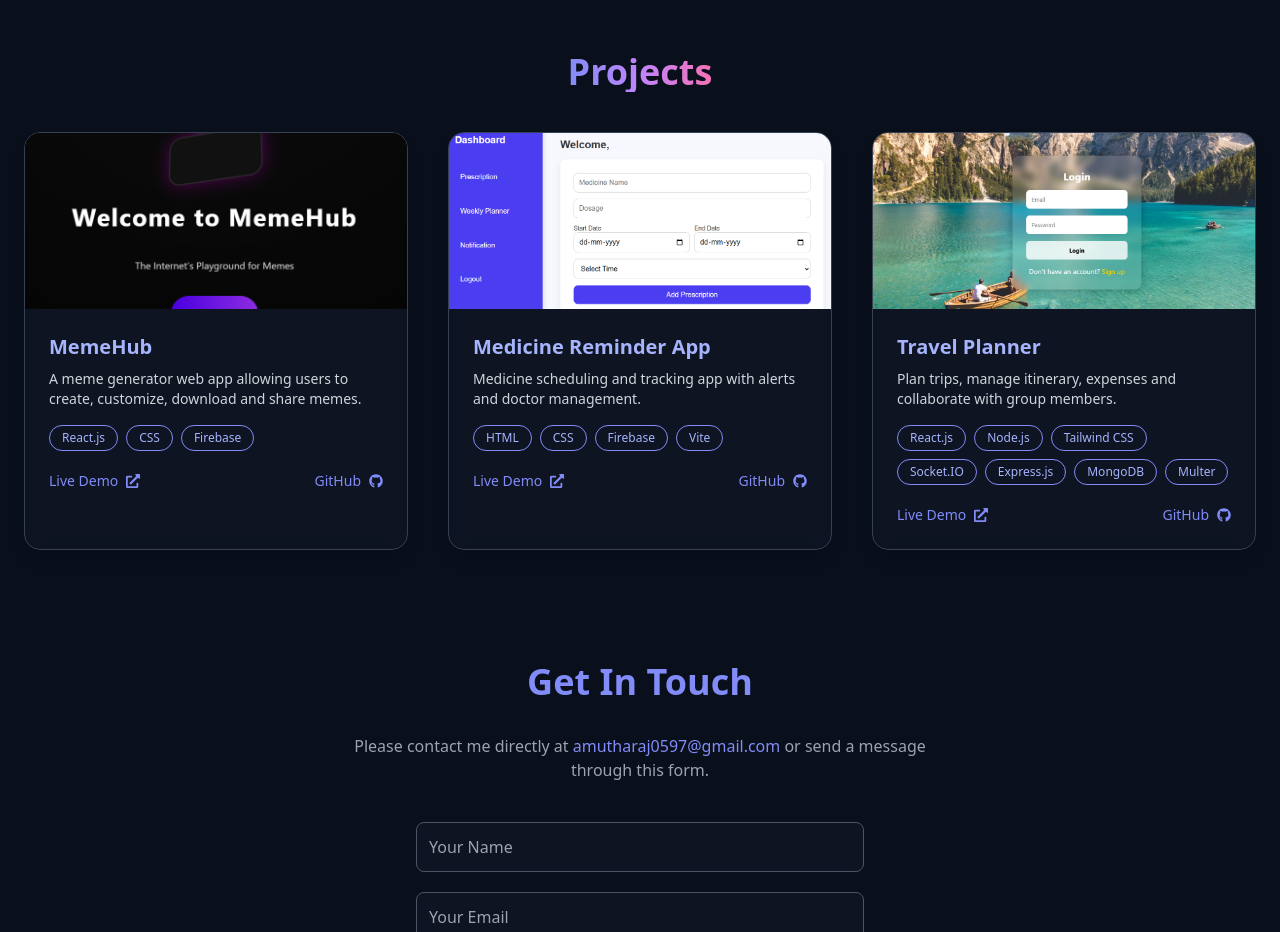
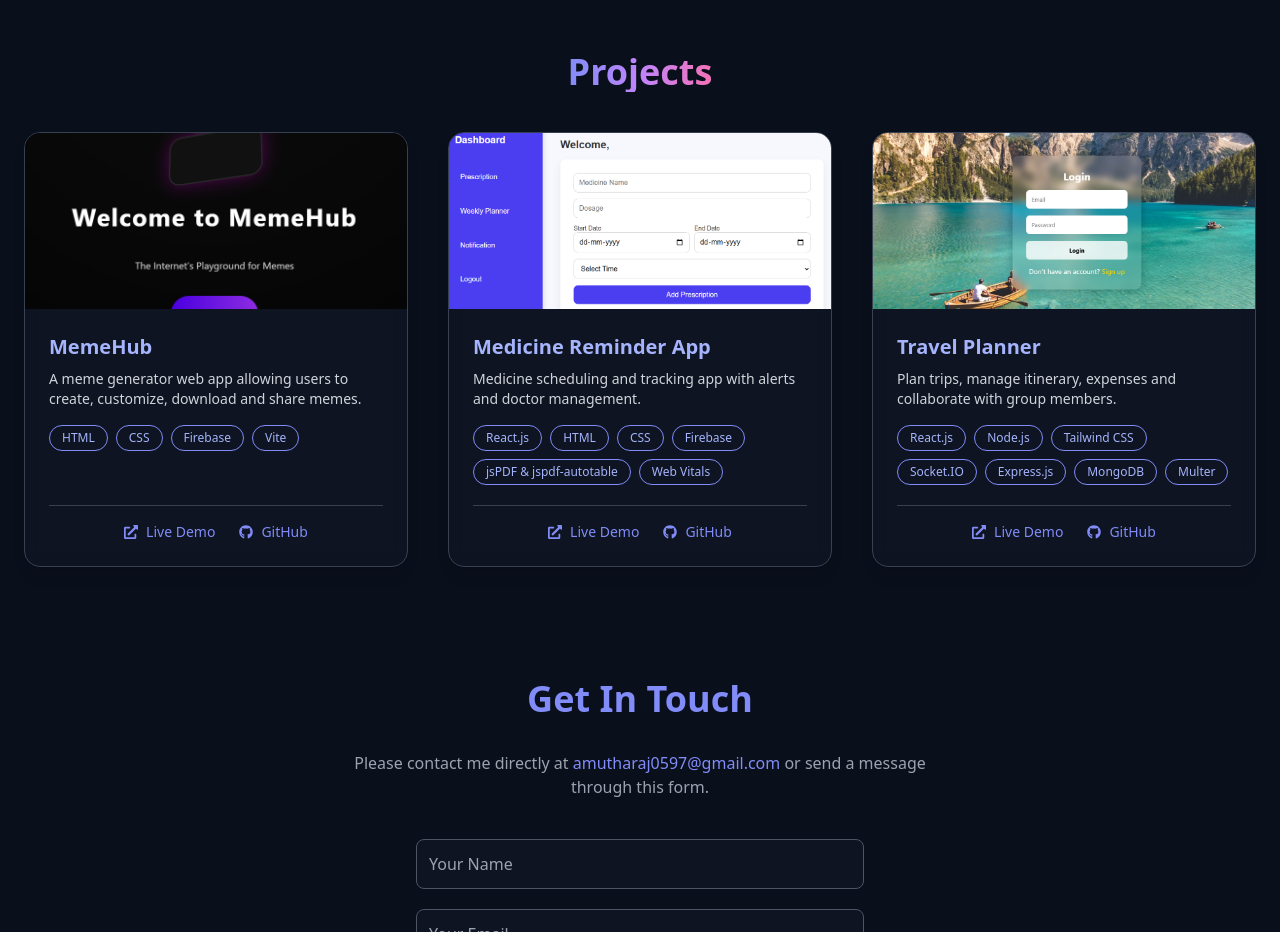
Before and after one commit to amutha-lakshmi/portfolio, a React (Create React App) app: page / in a window 1280 px wide. Shown: the part 2080-3012 px from the top of the page. Built offline with nearby package versions, Linux system fonts and the light colour scheme; the HTML template or start-up script is replaced by a standard one.

Commit message:
Updated tech demo and github link

```diff
--- a/src/components/Projects.jsx
+++ b/src/components/Projects.jsx
@@ -6,7 +6,7 @@ const projects = [
   {
     title: "MemeHub",
     desc: "A meme generator web app allowing users to create, customize, download and share memes.",
-    tech: ["React.js", "CSS", "Firebase"],
+    tech: ["HTML", "CSS", "Firebase", "Vite"],
     img: "/project-images/memehub.png",
     live: "https://memeshub-project.netlify.app/",
     github: "https://github.com/amutha-lakshmi/Memeshub.git"
@@ -14,7 +14,7 @@ const projects = [
   {
     title: "Medicine Reminder App",
     desc: "Medicine scheduling and tracking app with alerts and doctor management.",
-    tech: ["HTML", "CSS", "Firebase", "Vite"],
+    tech: ["React.js","HTML","CSS","Firebase","jsPDF & jspdf-autotable","Web Vitals"],
     img: "/project-images/medicine.png",
     live: "https://medication-management-tool.netlify.app/",
     github: "https://github.com/amutha-lakshmi/medication-management-tool.git"
@@ -44,19 +44,20 @@ const Projects = () => {
         {projects.map((proj, i) => (
           <motion.div
             key={i}
-            className="bg-[#111827]/60 backdrop-blur border border-gray-700 rounded-2xl overflow-hidden shadow-lg hover:border-indigo-500 transition"
+            className="bg-[#111827]/60 backdrop-blur border border-gray-700 rounded-2xl overflow-hidden shadow-lg hover:border-indigo-500 transition flex flex-col"
             initial={{ opacity: 0, y: 40 }}
             whileInView={{ opacity: 1, y: 0 }}
             transition={{ delay: i * 0.15 }}
           >
-            {/* Screenshot */}
+            {/* Project Image */}
             <img src={proj.img} alt={proj.title} className="w-full h-44 object-cover" />
 
-            <div className="p-6">
+            {/* Project Content */}
+            <div className="p-6 flex flex-col flex-grow">
               <h3 className="text-xl font-semibold text-indigo-300 mb-2">{proj.title}</h3>
               <p className="text-gray-300 text-sm mb-4">{proj.desc}</p>
 
-              {/* Tech Tags */}
+              {/* Tech Stack */}
               <div className="flex flex-wrap gap-2 mb-5">
                 {proj.tech.map((t, idx) => (
                   <span
@@ -68,15 +69,15 @@ const Projects = () => {
                 ))}
               </div>
 
-              {/* Always Visible Links */}
-              <div className="flex justify-between items-center">
+              {/* Links (Centered & Fixed Alignment) */}
+              <div className="mt-auto flex justify-center gap-6 pt-4 border-t border-gray-700">
                 <a
                   href={proj.live}
                   target="_blank"
                   rel="noreferrer"
                   className="text-indigo-400 hover:text-indigo-300 flex items-center gap-2 text-sm"
                 >
-                  Live Demo <FaExternalLinkAlt />
+                  <FaExternalLinkAlt /> Live Demo
                 </a>
                 <a
                   href={proj.github}
@@ -84,7 +85,7 @@ const Projects = () => {
                   rel="noreferrer"
                   className="text-indigo-400 hover:text-indigo-300 flex items-center gap-2 text-sm"
                 >
-                  GitHub <FaGithub />
+                  <FaGithub /> GitHub
                 </a>
               </div>
             </div>
```
